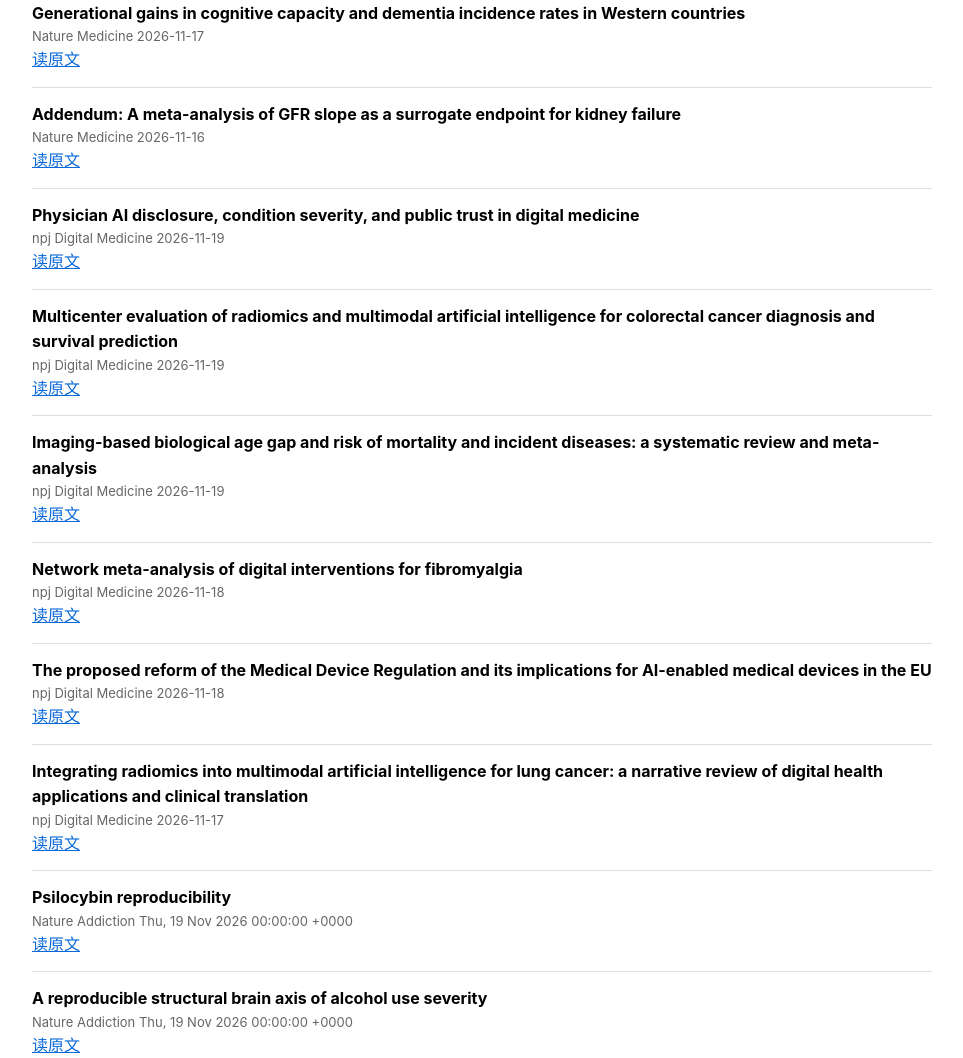
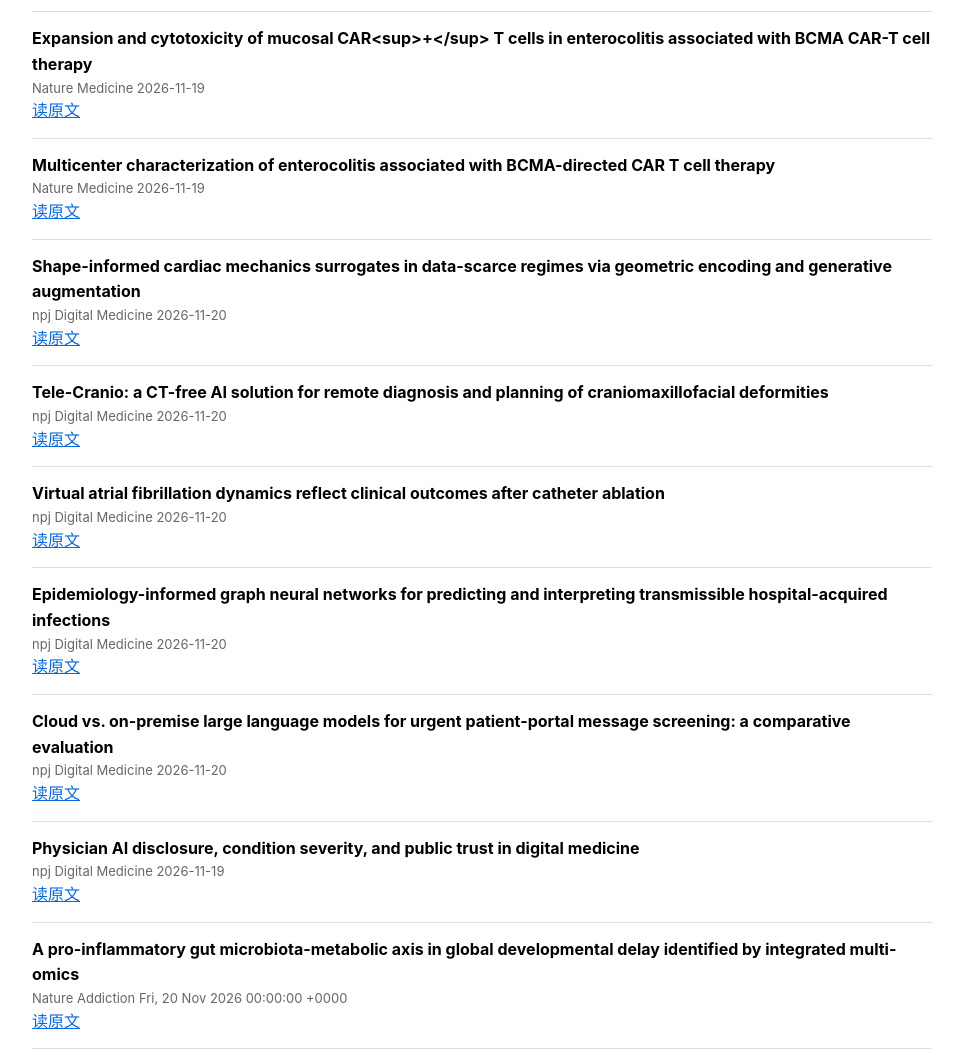
Before and after one commit to itswinky1212-cmd/my-radar, a plain HTML site: page index.html in a window 1280 px wide. Shown: the part 623-1681 px from the top of the page, without its empty margins (158-1121 px from the left). Drawn offline with Linux system fonts and the light colour scheme.

Commit message:
update news

```diff
--- a/index.html
+++ b/index.html
@@ -14,7 +14,19 @@ a { color: #0969da; }
 </head>
 <body>
 <h1>我的 AI 医疗资讯雷达</h1>
-<p class="notice">自动更新，信息整理，不构成医疗建议。更新时间：2026-11-20 04:28 UTC</p>
+<p class="notice">自动更新，信息整理，不构成医疗建议。更新时间：2026-11-21 04:21 UTC</p>
+
+    <div class="item">
+      <div><b>Concerns about use of placebo control in clinical trials of Obinutuzumab β for aquaporin-4 antibody positive neuromyelitis optica spectrum disorder</b></div>
+      <div class="source">Nature Medicine 2026-11-20</div>
+      <div><a href="https://www.nature.com/articles/s41591-026-04781-0">读原文</a></div>
+    </div>
+
+    <div class="item">
+      <div><b>Reply to: Concerns about use of placebo control in clinical trials of Obinutuzumab β for aquaporin-4 antibody positive neuromyelitis optica spectrum disorder</b></div>
+      <div class="source">Nature Medicine 2026-11-20</div>
+      <div><a href="https://www.nature.com/articles/s41591-026-04782-z">读原文</a></div>
+    </div>
 
     <div class="item">
       <div><b>&lt;b&gt;Harnessing smartwatches to spot undiagnosed hypertension&lt;/b&gt;</b></div>
@@ -41,15 +53,33 @@ a { color: #0969da; }
     </div>
 
     <div class="item">
-      <div><b>Generational gains in cognitive capacity and dementia incidence rates in Western countries</b></div>
-      <div class="source">Nature Medicine 2026-11-17</div>
-      <div><a href="https://www.nature.com/articles/s41591-026-04759-y">读原文</a></div>
+      <div><b>Shape-informed cardiac mechanics surrogates in data-scarce regimes via geometric encoding and generative augmentation</b></div>
+      <div class="source">npj Digital Medicine 2026-11-20</div>
+      <div><a href="https://www.nature.com/articles/s41746-026-03383-x">读原文</a></div>
     </div>
 
     <div class="item">
-      <div><b>Addendum: A meta-analysis of GFR slope as a surrogate endpoint for kidney failure</b></div>
-      <div class="source">Nature Medicine 2026-11-16</div>
-      <div><a href="https://www.nature.com/articles/s41591-026-04798-5">读原文</a></div>
+      <div><b>Tele-Cranio: a CT-free AI solution for remote diagnosis and planning of craniomaxillofacial deformities</b></div>
+      <div class="source">npj Digital Medicine 2026-11-20</div>
+      <div><a href="https://www.nature.com/articles/s41746-026-03454-z">读原文</a></div>
+    </div>
+
+    <div class="item">
+      <div><b>Virtual atrial fibrillation dynamics reflect clinical outcomes after catheter ablation</b></div>
+      <div class="source">npj Digital Medicine 2026-11-20</div>
+      <div><a href="https://www.nature.com/articles/s41746-026-03495-4">读原文</a></div>
+    </div>
+
+    <div class="item">
+      <div><b>Epidemiology-informed graph neural networks for predicting and interpreting transmissible hospital-acquired infections</b></div>
+      <div class="source">npj Digital Medicine 2026-11-20</div>
+      <div><a href="https://www.nature.com/articles/s41746-026-03382-y">读原文</a></div>
+    </div>
+
+    <div class="item">
+      <div><b>Cloud vs. on-premise large language models for urgent patient-portal message screening: a comparative evaluation</b></div>
+      <div class="source">npj Digital Medicine 2026-11-20</div>
+      <div><a href="https://www.nature.com/articles/s41746-026-03477-6">读原文</a></div>
     </div>
 
     <div class="item">
@@ -59,33 +89,9 @@ a { color: #0969da; }
     </div>
 
     <div class="item">
-      <div><b>Multicenter evaluation of radiomics and multimodal artificial intelligence for colorectal cancer diagnosis and survival prediction</b></div>
-      <div class="source">npj Digital Medicine 2026-11-19</div>
-      <div><a href="https://www.nature.com/articles/s41746-026-03434-3">读原文</a></div>
-    </div>
-
-    <div class="item">
-      <div><b>Imaging-based biological age gap and risk of mortality and incident diseases: a systematic review and meta-analysis</b></div>
-      <div class="source">npj Digital Medicine 2026-11-19</div>
-      <div><a href="https://www.nature.com/articles/s41746-026-03472-x">读原文</a></div>
-    </div>
-
-    <div class="item">
-      <div><b>Network meta-analysis of digital interventions for fibromyalgia</b></div>
-      <div class="source">npj Digital Medicine 2026-11-18</div>
-      <div><a href="https://www.nature.com/articles/s41746-026-03479-4">读原文</a></div>
-    </div>
-
-    <div class="item">
-      <div><b>The proposed reform of the Medical Device Regulation and its implications for AI-enabled medical devices in the EU</b></div>
-      <div class="source">npj Digital Medicine 2026-11-18</div>
-      <div><a href="https://www.nature.com/articles/s41746-026-03475-8">读原文</a></div>
-    </div>
-
-    <div class="item">
-      <div><b>Integrating radiomics into multimodal artificial intelligence for lung cancer: a narrative review of digital health applications and clinical translation</b></div>
-      <div class="source">npj Digital Medicine 2026-11-17</div>
-      <div><a href="https://www.nature.com/articles/s41746-026-03508-2">读原文</a></div>
+      <div><b>A pro-inflammatory gut microbiota-metabolic axis in global developmental delay identified by integrated multi-omics</b></div>
+      <div class="source">Nature Addiction Fri, 20 Nov 2026 00:00:00 +0000</div>
+      <div><a href="https://www.nature.com/articles/s41398-026-04420-9">读原文</a></div>
     </div>
 
     <div class="item">
@@ -118,11 +124,5 @@ a { color: #0969da; }
       <div><a href="https://www.nature.com/articles/s41398-026-04547-9">读原文</a></div>
     </div>
 
-    <div class="item">
-      <div><b>Author Correction: Social rank modulates methamphetamine-seeking in dominant and subordinate male rodents via distinct dopaminergic pathways</b></div>
-      <div class="source">Nature Addiction Tue, 3 Nov 2026 00:00:00 +0000</div>
-      <div><a href="https://www.nature.com/articles/s41593-026-02535-2">读原文</a></div>
-    </div>
-
 </body>
 </html>
```
